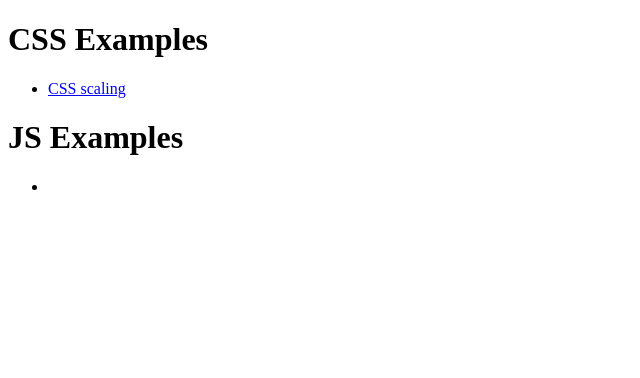
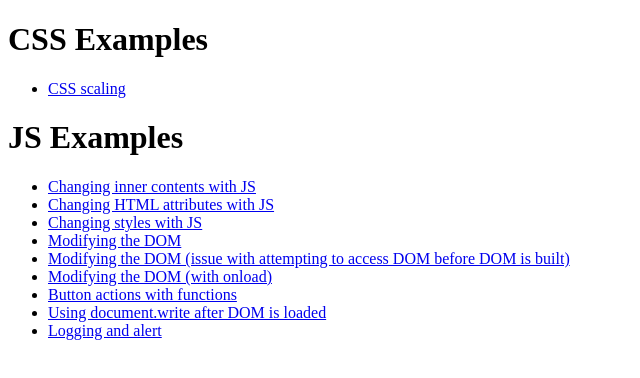
Before and after one commit to UBCO-COSC-360-Summer-2022-Term-1/examples, a plain HTML site: page index.html in a window 1280 px wide. Shown: the whole page, without its empty margins (0-640 px from the left). Drawn offline with Linux system fonts and the light colour scheme.

Commit message:
Update index.html

```diff
--- a/index.html
+++ b/index.html
@@ -9,7 +9,15 @@
     </ul>
     <h1>JS Examples</h1>
      <ul>
-      <li></li>
+      <li><a href="./js/js1.html">Changing inner contents with JS</a></li>
+      <li><a href="./js/js2.html">Changing HTML attributes with JS</a></li>
+      <li><a href="./js/js3.html">Changing styles with JS</a></li>
+      <li><a href="./js/js4.html">Modifying the DOM</a></li>
+      <li><a href="./js/js5.html">Modifying the DOM (issue with attempting to access DOM before DOM is built)</a></li>
+      <li><a href="./js/js5new.html">Modifying the DOM (with onload)</a></li>
+      <li><a href="./js/js6.html">Button actions with functions</a></li>
+      <li><a href="./js/js7.html">Using document.write after DOM is loaded</a></li>
+      <li><a href="./js/logandalert.html">Logging and alert</a></li>
     </ul>
   </body>
 </html>
```
